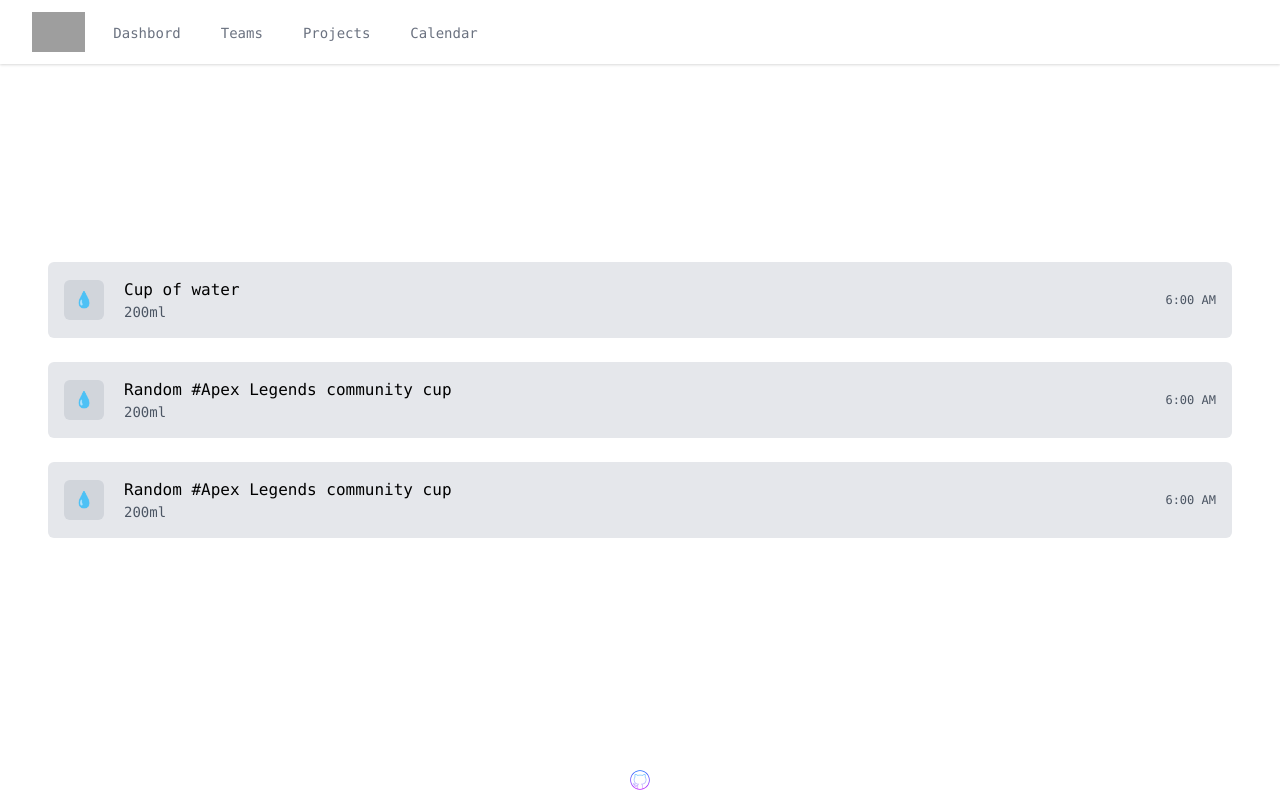
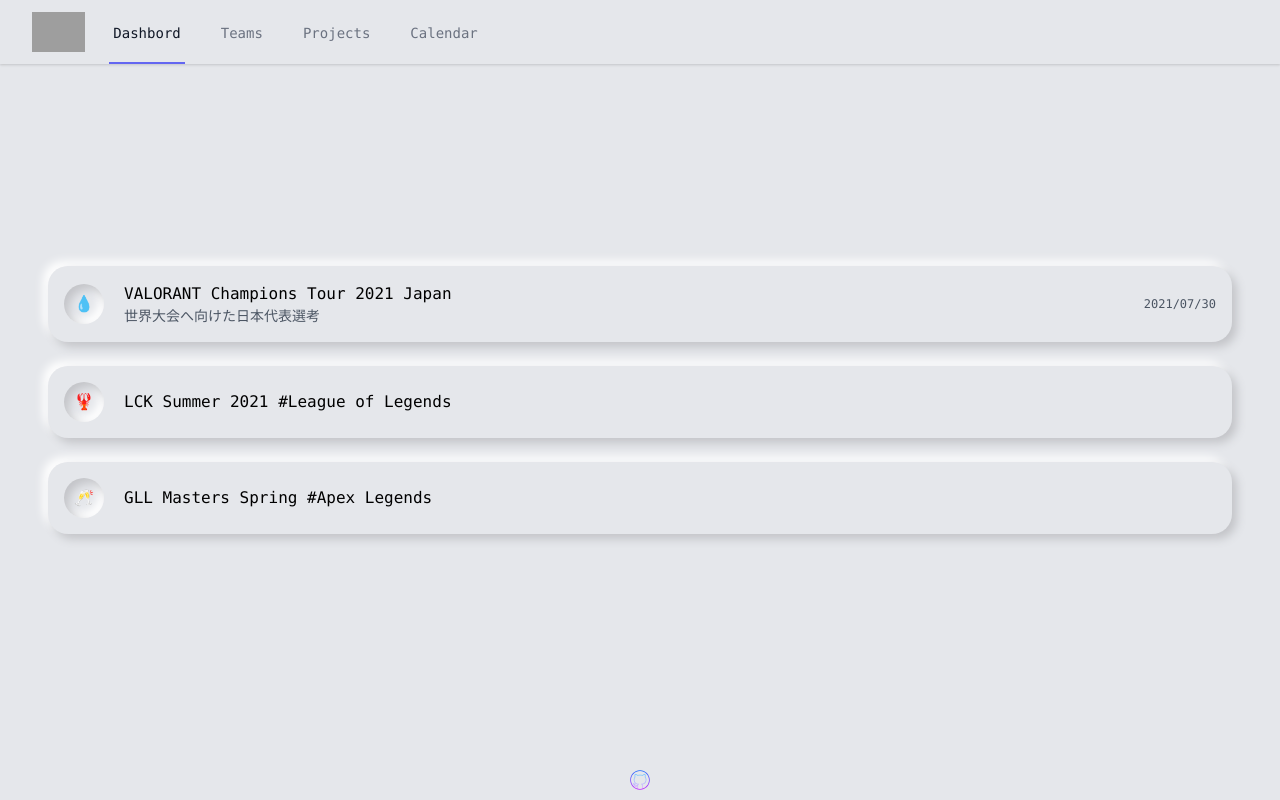
Before and after one commit to 3ru/notab, a Next.js app: page /dashbord in a window 1280 px wide. Built offline with nearby package versions, Linux system fonts and the light colour scheme; grey boxes are pictures that could not be loaded.

Commit message:
:ambulance:

```diff
--- /dev/null
+++ b/components/atoms/dashbord/DashbordRow.tsx
@@ -0,0 +1,32 @@
+import { VFC } from "react";
+import Link from "next/link";
+
+type Props = {
+	emoji: string;
+	title: string;
+	desc?: string;
+	date?: string;
+};
+
+export const DashbordRow: VFC<Props> = (props) => {
+	const { emoji, title, desc, date } = props;
+	return (
+		<Link href="/">
+			<li className="border-gray-400 flex flex-row mb-6 container mx-auto px-8">
+				<div
+					className="select-none cursor-pointer rounded-md flex flex-1 items-center p-4 transition duration-500 ease-in-out
+                                         transform hover:translate-y-1 hover:shadow-inner neumo"
+				>
+					<div className="flex flex-col rounded-3xl w-10 h-10 bg-gray-300 justify-center items-center mr-4 neumoin">
+						<span className="hover:animate-spin ">{emoji}</span>
+					</div>
+					<div className="flex-1 pl-1 mr-16">
+						<div className="font-medium ">{title}</div>
+						<div className="text-gray-600 text-sm">{desc}</div>
+					</div>
+					<div className="text-gray-600 text-xs">{date}</div>
+				</div>
+			</li>
+		</Link>
+	);
+};
--- a/components/atoms/layout/Footer.tsx
+++ b/components/atoms/layout/Footer.tsx
@@ -10,7 +10,7 @@
 
 export const Footer = () => {
 	return (
-		<footer className="bg-white">
+		<footer className="">
 			<h2 className="sr-only">Footer</h2>
 			<div className="max-w-7xl mx-auto py-2 px-4 overflow-hidden sm:px-6 lg:px-8">
 				<nav
--- a/components/atoms/layout/Header.tsx
+++ b/components/atoms/layout/Header.tsx
@@ -1,4 +1,4 @@
-import { memo, VFC, Fragment } from "react";
+import React, { memo, VFC, Fragment } from "react";
 import { Disclosure, Menu, Transition } from "@headlessui/react";
 import { BellIcon, MenuIcon, XIcon } from "@heroicons/react/outline";
 import Link from "next/link";
@@ -19,7 +19,7 @@
 	return (
 		<header>
 			<h2 className="sr-only">Header</h2>
-			<Disclosure as="nav" className="bg-white shadow">
+			<Disclosure as="nav" className="shadow">
 				{({ open }) => (
 					<>
 						<div className="max-w-7xl mx-auto px-4 sm:px-6 lg:px-8">
--- a/components/atoms/nav/NavContent.tsx
+++ b/components/atoms/nav/NavContent.tsx
@@ -9,7 +9,7 @@
 
 export const NavContent: VFC<NavProps> = memo((navprops) => {
 	const { name, hamburger } = navprops;
-	const href = name.toLowerCase();
+	const href = "/" + name.toLowerCase();
 	const router = useRouter();
 	return (
 		<Link href={href}>
@@ -20,8 +20,8 @@
 							? "hamburger-current"
 							: "header-current"
 						: hamburger
-                            ? "hamburger"
-                            : "header"
+						? "hamburger"
+						: "header"
 				}
 			>
 				{name}
--- a/components/img/svgs/EarthLogo.tsx
+++ b/components/img/svgs/EarthLogo.tsx
@@ -1,4 +1,4 @@
-export const MainLogo = (props: any) => (
+export const EarthLogo = (props: any) => (
 	<svg
 		id="main_icon"
 		enableBackground="new 0 0 512 512"
--- a/components/templates/Layout.tsx
+++ b/components/templates/Layout.tsx
@@ -11,7 +11,10 @@
 export const Layout: VFC<Props> = (props) => {
 	const { children, title } = props;
 	return (
-		<div lang="ja-JP" className="font-mono min-h-screen flex flex-col">
+		<div
+			lang="ja-JP"
+			className="font-mono min-h-screen flex flex-col bg-gray-200"
+		>
 			<Head>
 				<title>{title} | mulvid</title>
 			</Head>
--- a/pages/dashbord.tsx
+++ b/pages/dashbord.tsx
@@ -1,33 +1,19 @@
 import { Layout } from "../components/templates/Layout";
+import { DashbordRow } from "../components/atoms/dashbord/DashbordRow";
 
 export default function Dashbord() {
-	const Row = (props: any) => {
-		const { title } = props;
-		return (
-			<li className="border-gray-400 flex flex-row mb-6 container mx-auto px-8">
-				<div
-					className="select-none cursor-pointer bg-gray-200 rounded-md flex flex-1 items-center p-4  transition duration-500 ease-in-out
-                                         transform hover:-translate-y-1 hover:shadow-lg "
-				>
-					<div className="flex flex-col rounded-md w-10 h-10 bg-gray-300 justify-center items-center mr-4">
-						💧
-					</div>
-					<div className="flex-1 pl-1 mr-16">
-						<div className="font-medium">{title}</div>
-						<div className="text-gray-600 text-sm">200ml</div>
-					</div>
-					<div className="text-gray-600 text-xs">6:00 AM</div>
-				</div>
-			</li>
-		);
-	};
 	return (
 		<Layout title="dashbord">
-			<div className="container flex mx-auto w-full items-center justify-center">
+			<div className="container flex mx-auto w-full items-center justify-center ">
 				<ul className="flex flex-col m-4 w-screen">
-					<Row title="Cup of water" />
-					<Row title="Random #Apex Legends community cup" />
-					<Row title="Random #Apex Legends community cup" />
+					<DashbordRow
+						emoji="💧"
+						title="VALORANT Champions Tour 2021 Japan"
+						desc="世界大会へ向けた日本代表選考"
+						date="2021/07/30"
+					/>
+					<DashbordRow emoji="🦞" title="LCK Summer 2021 #League of Legends" />
+					<DashbordRow emoji="🥂" title="GLL Masters Spring #Apex Legends" />
 				</ul>
 			</div>
 		</Layout>
--- a/pages/index.tsx
+++ b/pages/index.tsx
@@ -20,23 +20,23 @@
 								</span>
 							</h1>
 							<p className="mt-3 max-w-md mx-auto text-lg text-gray-500 sm:text-xl md:mt-5 md:max-w-3xl">
-								これまでの複数タブはもうひつようありません。
+								これまでの複数タブはもうひつようありません
 								<br />
-								これからはこれ一つで完結。
+								これからはこれ一つで完結
 								<br />
 								新しい生活をはじめましょう
 							</p>
 							<div className="mt-10 sm:flex sm:justify-center lg:justify-start">
 								<div className="rounded-md shadow">
 									<Link href="/">
-										<a className="w-full flex items-center justify-center px-8 py-3 border border-transparent text-base font-medium rounded-md text-white bg-indigo-600 hover:bg-indigo-700 md:py-4 md:text-lg md:px-10">
+										<a className="w-full flex items-center justify-center px-8 py-3 border border-transparent text-base font-medium rounded-md text-white bg-indigo-600 hover:bg-indigo-700 md:py-4 md:text-lg md:px-10 duration-500 ease-in-out  transform hover:-translate-x hover:scale-105">
 											公開中を見る
 										</a>
 									</Link>
 								</div>
 								<div className="mt-3 rounded-md shadow sm:mt-0 sm:ml-3">
 									<Link href="/dashbord">
-										<a className="w-full flex items-center justify-center px-8 py-3 border border-transparent text-base font-medium rounded-md text-indigo-600 bg-white hover:bg-gray-50 md:py-4 md:text-lg md:px-10">
+										<a className="w-full flex items-center justify-center px-8 py-3 border border-transparent text-base font-medium rounded-md text-indigo-600 bg-white hover:bg-gray-50 md:py-4 md:text-lg md:px-10 duration-500 ease-in-out  transform hover:-translate-x hover:scale-105">
 											Go Dashbord
 										</a>
 									</Link>
@@ -44,9 +44,9 @@
 							</div>
 						</div>
 					</div>
-					<div className="relative w-full h-64 sm:h-72 md:h-96 lg:absolute inset-y-0 xl:-inset-y-28 lg:right-0 lg:w-1/2 lg:h-full ">
+					<div className="relative w-full h-64 sm:h-72 md:h-96 lg:absolute inset-y-0 xl:-inset-y-28 lg:right-0 lg:w-1/2 lg:h-full">
 						<Image
-							className="absolute inset-0 w-full h-full object-cover"
+							className="absolute inset-0 w-full h-full object-cover hover:scale-150 duration-1000 delay-500"
 							src={lpImg}
 							alt="iphone landscape photography"
 							placeholder="blur"
--- a/styles/globals.css
+++ b/styles/globals.css
@@ -20,3 +20,14 @@
 .img-protect__image {
 	pointer-events: none;
 }
+
+.neumo {
+	border-radius: 20px;
+	background: #e5e7eb;
+	box-shadow: 5px 5px 10px #c3c4c8, -5px -5px 10px #ffffff;
+}
+
+.neumoin {
+	background: #e5e7eb;
+	box-shadow: inset 5px 5px 10px #c3c4c8, inset -5px -5px 10px #ffffff;
+}
```
